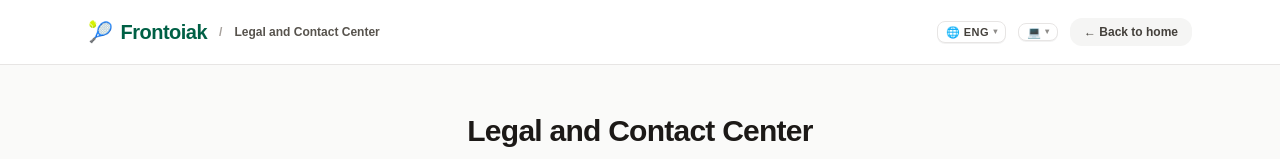
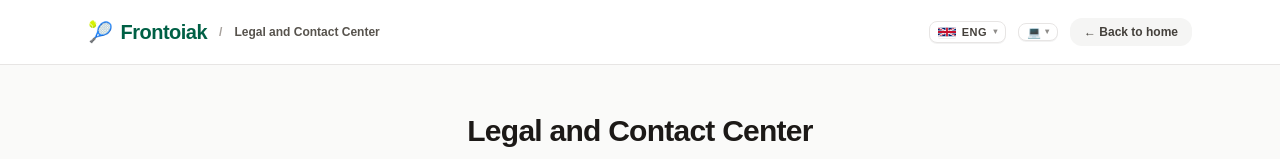
Before and after one commit to ekaitzortizdezarate-jpg/frontoiak, a Next.js app: page /legal in a window 1280 px wide. Shown: the top 159 px of the page. Built offline with nearby package versions, Linux system fonts and the light colour scheme.

Commit message:
Mostrar banderas e iniciales en el selector de idioma sin texto completo y tema automatico por defecto

```diff
--- a/src/components/LanguageSelector.tsx
+++ b/src/components/LanguageSelector.tsx
@@ -1,18 +1,71 @@
 // src/components/LanguageSelector.tsx
 'use client'
 
-import { useState, useRef, useEffect } from 'react'
+import React, { useState, useRef, useEffect } from 'react'
 import { useLanguage, Language } from '@/context/LanguageContext'
 
 interface LanguageSelectorProps {
   variant?: 'light' | 'dark' | 'auto'
 }
 
-const languages: { code: Language; label: string; flag: string; short: string }[] = [
-  { code: 'eu', label: 'Euskara', flag: '🔴⚪🟢', short: 'EUS' },
-  { code: 'es', label: 'Castellano', flag: '🇪🇸', short: 'CAS' },
-  { code: 'fr', label: 'Français', flag: '🇫🇷', short: 'FRA' },
-  { code: 'en', label: 'English', flag: '🇬🇧', short: 'ENG' }
+// Icono SVG nítido y oficial de la Ikurriña
+function IkurrinaFlag({ className = 'w-4 h-3' }: { className?: string }) {
+  return (
+    <svg viewBox="0 0 560 400" className={`${className} rounded-xs shadow-2xs flex-shrink-0`} aria-hidden="true">
+      <rect width="560" height="400" fill="#DA291C" />
+      {/* Aspa verde */}
+      <path d="M0,0 L560,400 M560,0 L0,400" stroke="#009B48" strokeWidth="85" />
+      {/* Cruz blanca */}
+      <path d="M280,0 L280,400 M0,200 L560,200" stroke="#FFFFFF" strokeWidth="85" />
+    </svg>
+  )
+}
+
+function SpanishFlag({ className = 'w-4 h-3' }: { className?: string }) {
+  return (
+    <svg viewBox="0 0 750 500" className={`${className} rounded-xs shadow-2xs flex-shrink-0`} aria-hidden="true">
+      <rect width="750" height="125" fill="#AA151B" />
+      <rect y="125" width="750" height="250" fill="#F1BF00" />
+      <rect y="375" width="750" height="125" fill="#AA151B" />
+    </svg>
+  )
+}
+
+function FrenchFlag({ className = 'w-4 h-3' }: { className?: string }) {
+  return (
+    <svg viewBox="0 0 900 600" className={`${className} rounded-xs shadow-2xs flex-shrink-0`} aria-hidden="true">
+      <rect width="300" height="600" fill="#002654" />
+      <rect x="300" width="300" height="600" fill="#FFFFFF" />
+      <rect x="600" width="300" height="600" fill="#CE1126" />
+    </svg>
+  )
+}
+
+function BritishFlag({ className = 'w-4 h-3' }: { className?: string }) {
+  return (
+    <svg viewBox="0 0 60 30" className={`${className} rounded-xs shadow-2xs flex-shrink-0`} aria-hidden="true">
+      <clipPath id="s">
+        <path d="M0,0 v30 h60 v-30 z" />
+      </clipPath>
+      <clipPath id="t">
+        <path d="M30,15 h30 v15 z v15 h-30 z h-30 v-15 z v-15 h30 z" />
+      </clipPath>
+      <g clipPath="url(#s)">
+        <path d="M0,0 v30 h60 v-30 z" fill="#012169" />
+        <path d="M0,0 L60,30 M60,0 L0,30" stroke="#fff" strokeWidth="6" />
+        <path d="M0,0 L60,30 M60,0 L0,30" clipPath="url(#t)" stroke="#C8102E" strokeWidth="4" />
+        <path d="M30,0 v30 M0,15 h60" stroke="#fff" strokeWidth="10" />
+        <path d="M30,0 v30 M0,15 h60" stroke="#C8102E" strokeWidth="6" />
+      </g>
+    </svg>
+  )
+}
+
+const languages: { code: Language; short: string; flagComponent: React.ComponentType<{ className?: string }> }[] = [
+  { code: 'eu', short: 'EUS', flagComponent: IkurrinaFlag },
+  { code: 'es', short: 'CAS', flagComponent: SpanishFlag },
+  { code: 'fr', short: 'FRA', flagComponent: FrenchFlag },
+  { code: 'en', short: 'ENG', flagComponent: BritishFlag }
 ]
 
 export default function LanguageSelector({ variant = 'auto' }: LanguageSelectorProps) {
@@ -32,6 +85,7 @@ export default function LanguageSelector({ variant = 'auto' }: LanguageSelectorP
   }, [])
 
   const currentLang = languages.find(l => l.code === lang) || languages[0]
+  const CurrentFlag = currentLang.flagComponent
 
   const isExplicitDark = variant === 'dark'
 
@@ -48,19 +102,21 @@ export default function LanguageSelector({ variant = 'auto' }: LanguageSelectorP
       <button
         type="button"
         onClick={() => setOpen(!open)}
-        className={`flex items-center gap-1 px-2 py-0.5 rounded-lg text-[10px] sm:text-[11px] font-extrabold transition shadow-2xs border cursor-pointer ${btnClasses}`}
-        title="Aldatu hizkuntza / Cambiar idioma / Change language"
+        className={`flex items-center gap-1.5 px-2 py-0.5 rounded-lg text-[10px] sm:text-[11px] font-extrabold transition shadow-2xs border cursor-pointer ${btnClasses}`}
+        title="Aldatu hizkuntza / Cambiar idioma / Change language / Changer de langue"
       >
-        <span className="text-[11px] leading-none">🌐</span>
+        <CurrentFlag className="w-4 h-2.5 sm:w-4.5 sm:h-3" />
         <span className="tracking-wider">{currentLang.short}</span>
         <span className="text-[8px] opacity-60">▾</span>
       </button>
 
       {open && (
         <div
-          className={`absolute right-0 mt-1.5 w-36 rounded-2xl shadow-xl border z-50 overflow-hidden py-1 animate-in fade-in zoom-in-95 duration-100 ${dropdownClasses}`}
+          className={`absolute right-0 mt-1.5 w-28 rounded-2xl shadow-xl border z-50 overflow-hidden py-1 animate-in fade-in zoom-in-95 duration-100 ${dropdownClasses}`}
         >
-          {languages.map((l) => (
+          {languages.map((l) => {
+            const Flag = l.flagComponent
+            return (
               <button
                 key={l.code}
                 type="button"
@@ -68,19 +124,20 @@ export default function LanguageSelector({ variant = 'auto' }: LanguageSelectorP
                   setLang(l.code)
                   setOpen(false)
                 }}
-              className={`w-full flex items-center justify-between px-3 py-2 text-xs font-bold transition cursor-pointer ${
+                className={`w-full flex items-center justify-between px-3 py-1.5 text-xs font-bold transition cursor-pointer ${
                   lang === l.code
                     ? 'bg-emerald-50 text-emerald-800 font-black dark:bg-emerald-950/70 dark:text-emerald-300'
                     : 'hover:bg-stone-50 text-stone-700 hover:text-stone-900 dark:hover:bg-stone-800 dark:text-stone-300 dark:hover:text-white'
                 }`}
               >
                 <div className="flex items-center gap-2">
-                <span className="text-xs font-mono">{l.short}</span>
-                <span className="font-medium text-[11px]">{l.label}</span>
+                  <Flag className="w-4 h-2.5" />
+                  <span className="text-xs font-black tracking-wide font-mono">{l.short}</span>
                 </div>
-              {lang === l.code && <span className="text-xs text-emerald-600 dark:text-emerald-400">✓</span>}
+                {lang === l.code && <span className="text-xs text-emerald-600 dark:text-emerald-400 font-black">✓</span>}
               </button>
-          ))}
+            )
+          })}
         </div>
       )}
     </div>
```
Lines whose indentation alone changed are shown as unchanged.
